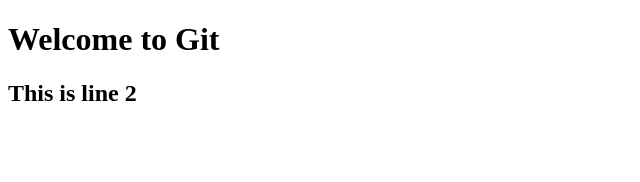
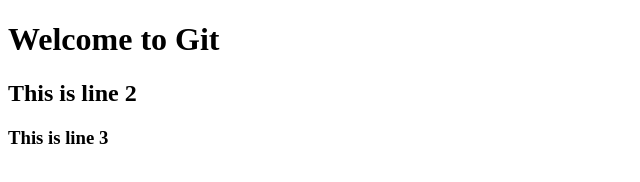
Before and after one commit to anisul-Islam/test-git, a plain HTML site: page index.html in a window 1280 px wide. Shown: the whole page, without its empty margins (0-640 px from the left). Drawn offline with Linux system fonts and the light colour scheme.

Commit message:
third commit

```diff
--- a/index.html
+++ b/index.html
@@ -9,5 +9,6 @@
   <body>
     <h1>Welcome to Git</h1>
     <h2>This is line 2</h2>
+    <h3>This is line 3</h3>
   </body>
 </html>
```
Also changed, not shown: 1 other file.
